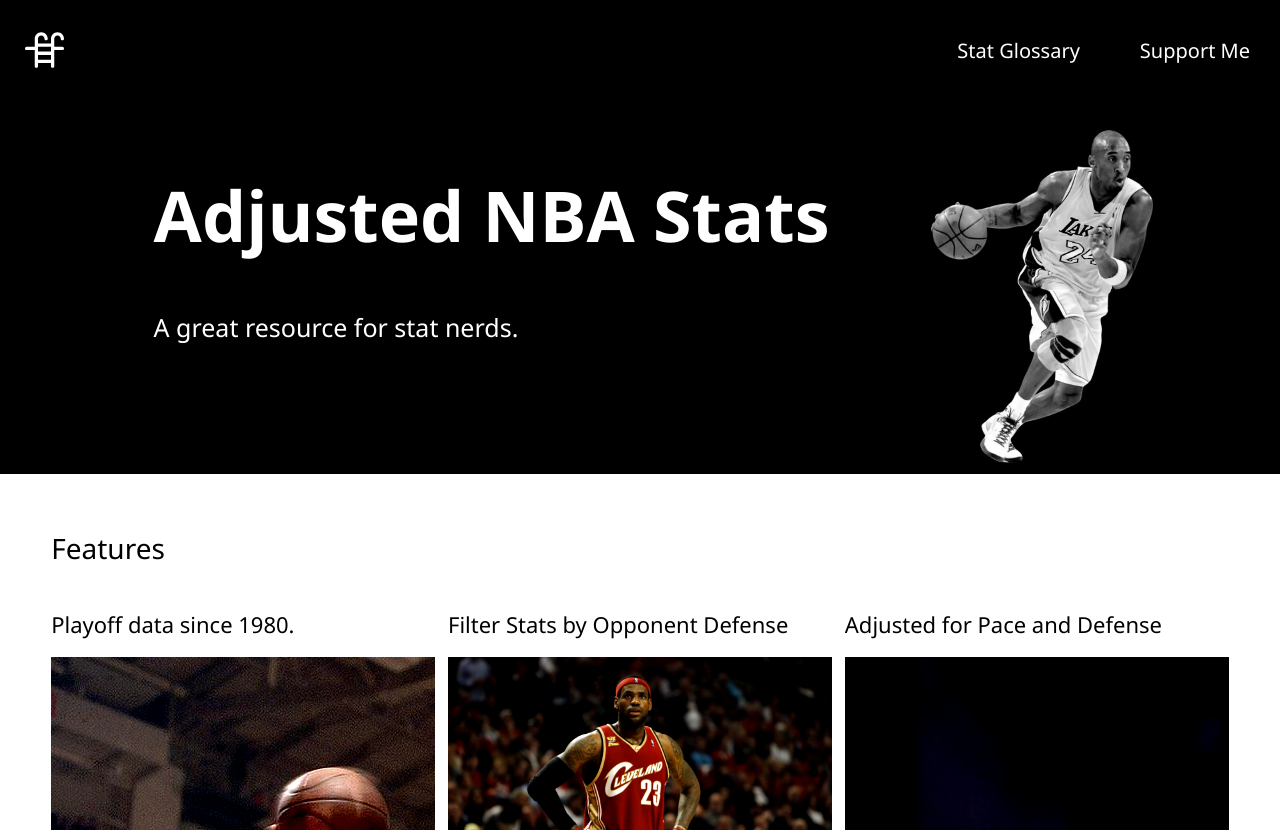
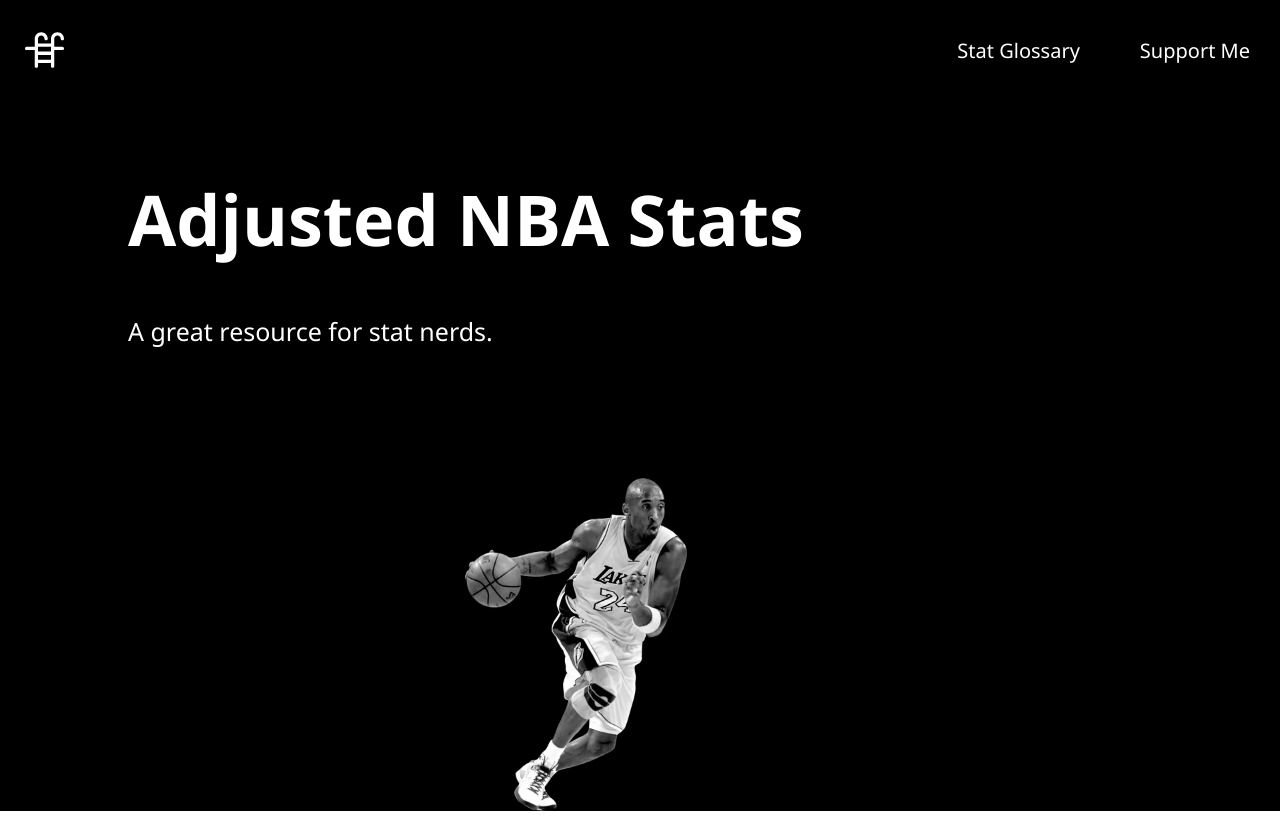
Before and after one commit to oscarg617/bball-stats-website, a React (Create React App) app: page / in a window 1280 px wide. Shown: the top 832 px of the page. Built offline with nearby package versions, Linux system fonts and the light colour scheme.

Commit message:
added viewport units

```diff
--- a/src/components/introduction/introduction.styles.scss
+++ b/src/components/introduction/introduction.styles.scss
@@ -1,16 +1,34 @@
 .introduction {
-    padding-top: 20px;
+    width: 100%;
+    padding-top: 3vh;
     display: flex;
-    // background-color: #ffddbb;
+    flex-wrap: wrap;
+    align-items: center;
+    justify-content: space-between;
     background-color: black;
-    width: 100%;
-    flex-wrap: wrap;
-    justify-content: space-between;
-    align-items: center;
+
+    .image-container {
+        min-width: 30%;
+        flex: 1 1 auto;
+        display: flex;
+        align-items: flex-end;
+        justify-content: center;
+        margin-right: 10vw;
+        overflow: hidden;
+
+
+        .kobe-image {
+            flex: 1.53153153153;
+            height: 333px;
+            display: block;
+            float: left;
+            overflow: hidden;
+        }
+    }
 
     .how-to {
-        padding-bottom: 130px;
-        margin-left: 12%;
+        padding-bottom: 8.125rem;
+        margin-left: 10vw;
         max-width: 80%;
 
         h1 {
@@ -29,32 +47,6 @@
         }
     }
 
-    .image-container {
-        min-width: 30%;
-        // height: 350px;
-        flex: 1 1 auto;
-        display: flex;
-        align-items: flex-end;
-        justify-content: center;
-        margin-right: 2%;
-        // margin: 0;
-        // margin: 0 7.5px 15px;
-        overflow: hidden;
-
-
-        .kobe-image {
-            flex: 1.53153153153;
-            height: 333px;
-            // padding-right: 75%;
-            // margin-right: 100%;
-            display: block;
-            float: left;
-            overflow: hidden;
-            // max-width: 100%;
-            // inline-size: min-content;
-        }
-    }
-
 
 
 }
```
